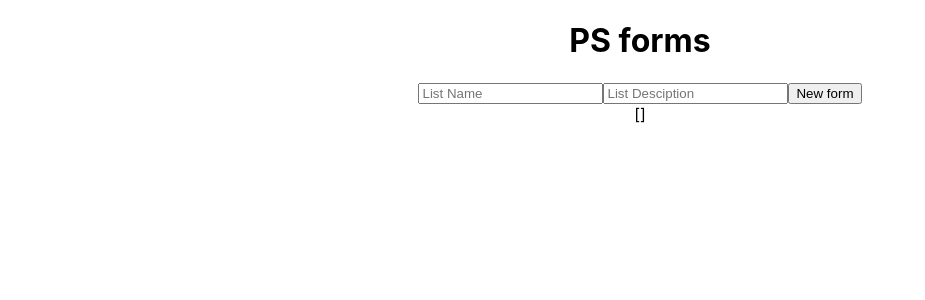
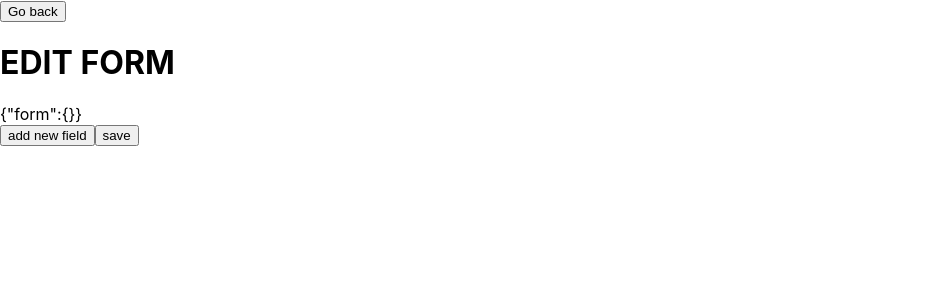
Before and after one commit to patryk-siewiera/iterators, a React (Create React App) app: page / in a window 1280 px wide. Shown: the top 300 px of the page, without its empty margins (0-925 px from the left). Built offline with nearby package versions, Linux system fonts and the light colour scheme.

Commit message:
feat: goBack button

```diff
--- a/src/App.js
+++ b/src/App.js
@@ -41,7 +41,6 @@ function App({ onEdit }) {
 				>
 					New form
 				</button>
-				<div>{JSON.stringify(formList, null, 2)}</div>
 			</div>
 			<div className="list">
 				<ul>
--- a/src/editForm.js
+++ b/src/editForm.js
@@ -1,5 +1,20 @@
 import React from "react";
 
-export default function EditForm() {
-	return <div>EDIT FORM</div>;
+export default function EditForm(props) {
+	return (
+		<div>
+			<button
+				className="goBack"
+				onClick={() => {
+					props.onBack();
+				}}
+			>
+				Go back
+			</button>{" "}
+			<h1>EDIT FORM</h1>
+			<div>{JSON.stringify(props)}</div>
+			<button>add new field </button>
+			<button>save</button>
+		</div>
+	);
 }
--- a/src/index.js
+++ b/src/index.js
@@ -7,8 +7,8 @@ import EditForm from "./editForm";
 ReactDOM.render(<MyApp />, document.getElementById("root"));
 
 function MyApp() {
-	const [page, setPage] = useState("app");
-	const [id, setId] = useState(undefined);
+	const [page, setPage] = useState("edit");
+	const [id, setId] = useState({});
 	return (
 		<React.StrictMode>
 			{page === "app" && (
@@ -19,7 +19,15 @@ function MyApp() {
 					}}
 				/>
 			)}
-			{page === "edit" && <EditForm id={id} />}
+
+			{page === "edit" && (
+				<EditForm
+					form={id}
+					onBack={() => {
+						setPage("app");
+					}}
+				/>
+			)}
 		</React.StrictMode>
 	);
 }
```
